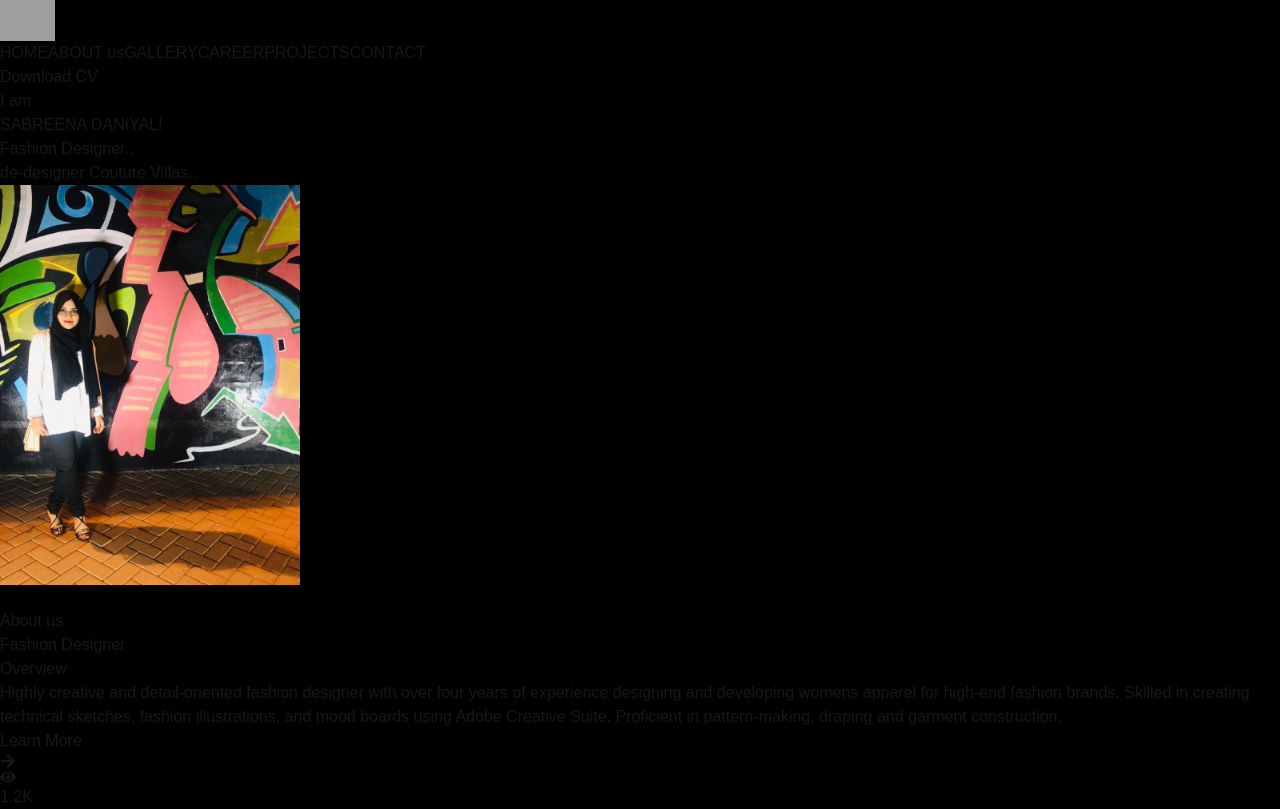
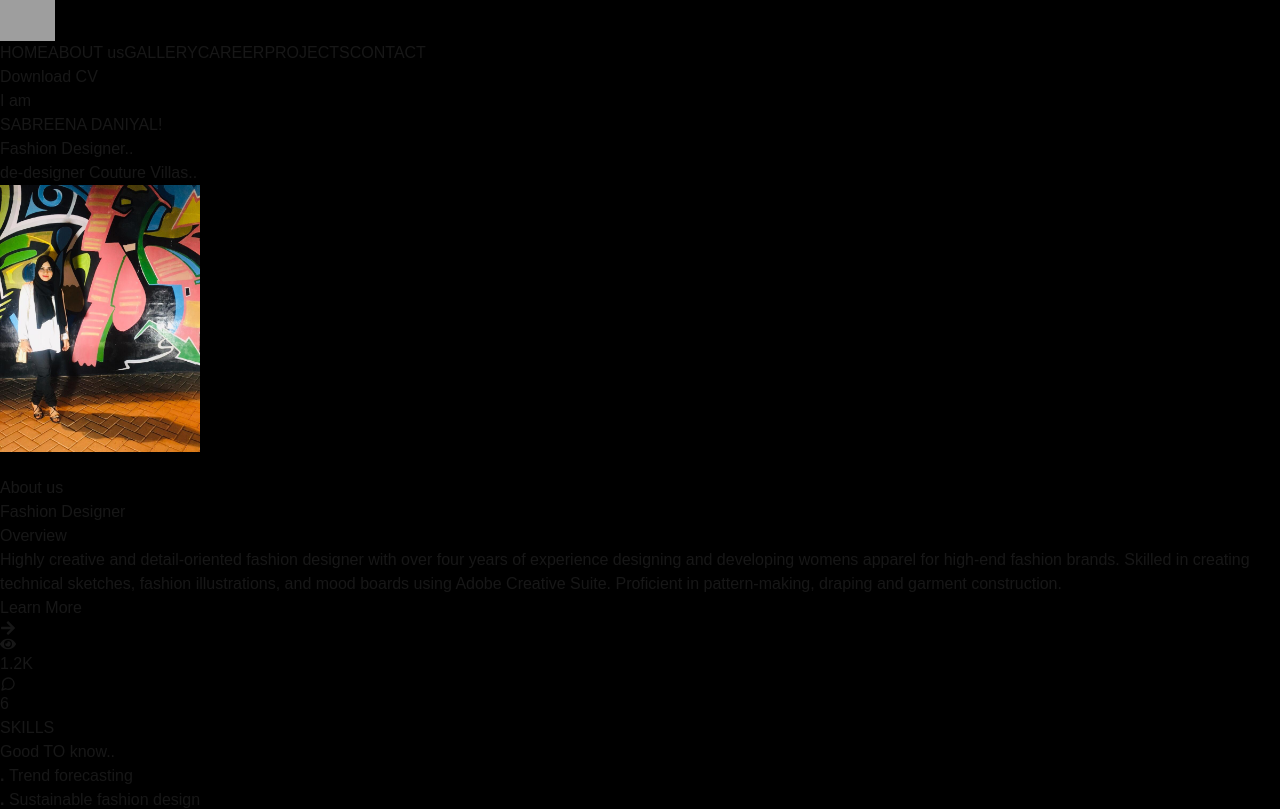
Before and after one commit to sabreenadaniyal/Milestone-02-Personal-Portfolio, a Next.js app: page / in a window 1280 px wide. Shown: the top 809 px of the page. Built offline with nearby package versions, Linux system fonts and the light colour scheme; grey boxes are pictures that could not be loaded.

Commit message:
Update Hero.tsx

```diff
--- a/src/Components/Hero.tsx
+++ b/src/Components/Hero.tsx
@@ -34,7 +34,7 @@ export default function Hero() {
           </div>
           <div className="lg:max-w-lg lg:w-full md:w-1/2 w-5/6">
             <Image className="rounded-3xl object-contain object-center" src="/images/IMG-2024.jpg" alt="hero"
-              width={300}
+              width={200}
               height={100}
             />
           </div>
```
